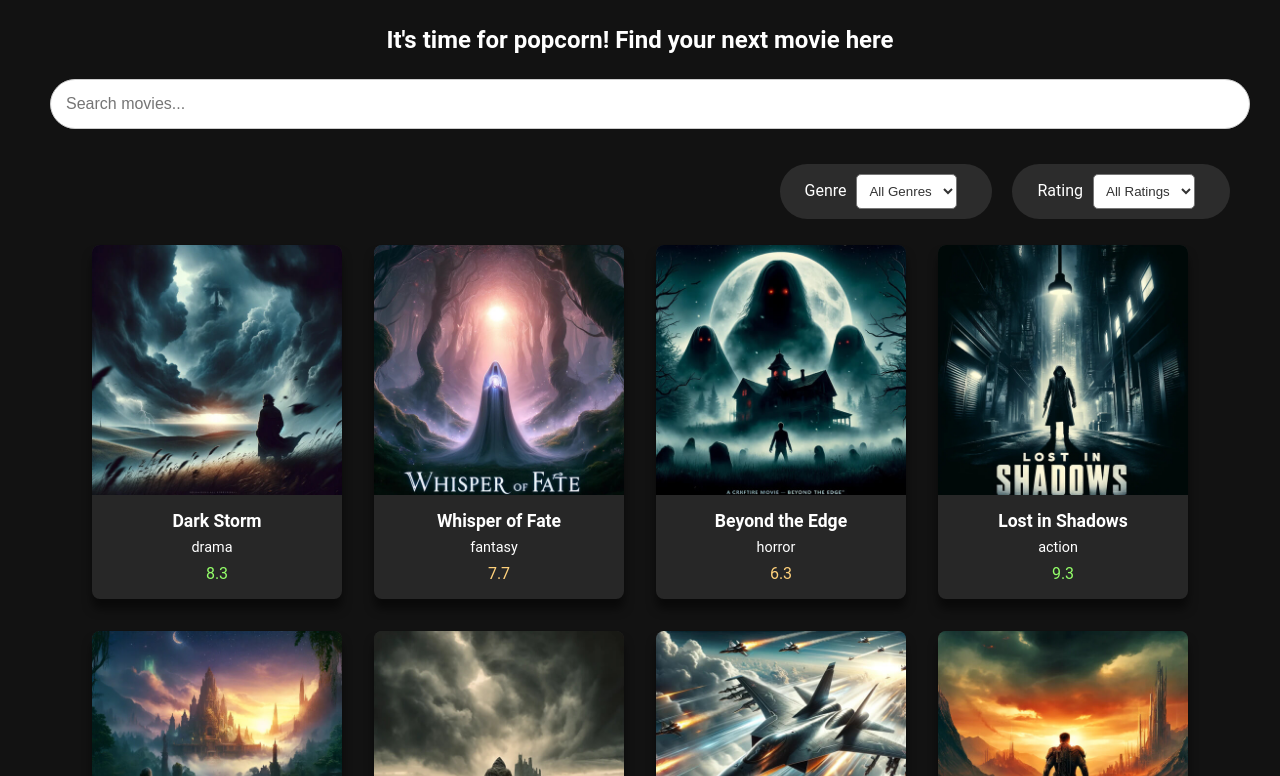
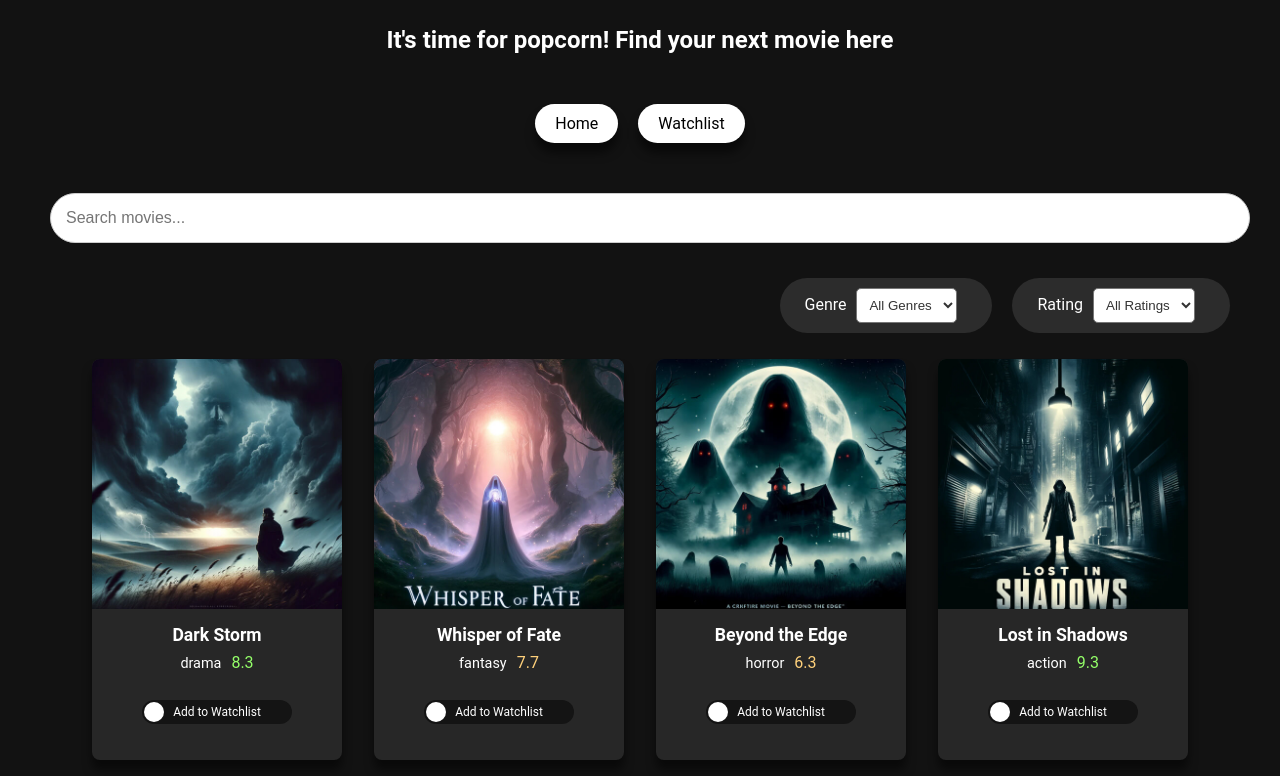
Before and after one commit to andreia-mkl/moviedux, a React (Create React App) app: page / in a window 1280 px wide. Shown: the part 324-1100 px from the top of the page. Built offline with nearby package versions, Linux system fonts and the light colour scheme.

Commit message:
feature/MDUX-006-routing

```diff
--- a/package.json
+++ b/package.json
@@ -8,6 +8,7 @@
     "@testing-library/user-event": "^13.5.0",
     "react": "^18.2.0",
     "react-dom": "^18.2.0",
+    "react-router-dom": "^6.22.3",
     "react-scripts": "5.0.1",
     "web-vitals": "^2.1.4"
   },
--- a/src/App.js
+++ b/src/App.js
@@ -1,15 +1,70 @@
-import './App.css';
-import './styles.css';
-import Header from './components/Header';
-import Footer from './components/Footer';
-import MoviesGrid from './components/MoviesGrid';
+import "./App.css";
+import "./styles.css";
+import { useState, useEffect } from "react";
+import Header from "./components/Header";
+import Footer from "./components/Footer";
+import MoviesGrid from "./components/MoviesGrid";
+import Watchlist from "./components/Watchlist";
+import { BrowserRouter as Router, Routes, Route, Link } from "react-router-dom";
 
 function App() {
+  const [movies, setMovies] = useState([]);
+  const [watchlist, setWatchlist] = useState([]);
+
+  useEffect(() => {
+    fetch("movies.json")
+      .then((response) => response.json())
+      .then((data) => setMovies(data));
+  }, []);
+
+  const toggleWatchlist = (movieId) => {
+    setWatchlist((prev) =>
+      prev.includes(movieId)
+        ? prev.filter((id) => id !== movieId)
+        : [...prev, movieId]
+    );
+  };
+
   return (
     <div className="App">
-      <div className='container'>
+      <div className="container">
         <Header></Header>
-        <MoviesGrid/>
+
+        <Router>
+          <nav>
+            <ul>
+              <li>
+                <Link to="/">Home</Link>
+              </li>
+              <li>
+                <Link to="/watchlist">Watchlist</Link>
+              </li>
+            </ul>
+          </nav>
+
+          <Routes>
+            <Route
+              path="/"
+              element={
+                <MoviesGrid
+                  movies={movies}
+                  watchlist={watchlist}
+                  toggleWatchlist={toggleWatchlist}
+                />
+              }
+            ></Route>
+            <Route
+              path="/watchlist"
+              element={
+                <Watchlist
+                  movies={movies}
+                  watchlist={watchlist}
+                  toggleWatchlist={toggleWatchlist}
+                />
+              }
+            ></Route>
+          </Routes>
+        </Router>
       </div>
 
       <Footer></Footer>
--- a/src/components/MovieCard.js
+++ b/src/components/MovieCard.js
@@ -1,7 +1,7 @@
 import React from "react";
 import "../styles.css";
 
-export default function MovieCard({ movie }) {
+export default function MovieCard({ movie, isWatchlisted, toggleWatchlist }) {
   const handleError = (e) => {
     e.target.src = "images/default.jpg";
   };
@@ -26,10 +26,26 @@
         />
         <div className="movie-card-info">
           <h3 className="movie-card-title">{movie.title}</h3>
-          <p className="movie-card-genre">{movie.genre}</p>
-          <p className={`"movie-card-rating" ${getRatingClass(movie.rating)}`}>
-            {movie.rating}
-          </p>
+          <div>
+            <span className="movie-card-genre">{movie.genre}</span>
+            <span
+              className={`"movie-card-rating" ${getRatingClass(movie.rating)}`}
+            >
+              {movie.rating}
+            </span>
+          </div>
+          <label className="switch">
+            <input
+              type="checkbox"
+              checked={isWatchlisted}
+              onChange={() => toggleWatchlist(movie.id)}
+            ></input>
+            <span className="slider">
+              <span className="slider-label">
+                {isWatchlisted ? "In Watchlist" : "Add to Watchlist"}
+              </span>
+            </span>
+          </label>
         </div>
       </div>
     </div>
--- a/src/components/MoviesGrid.js
+++ b/src/components/MoviesGrid.js
@@ -1,18 +1,11 @@
-import React, { useState, useEffect } from "react";
+import React, { useState } from "react";
 import "../styles.css";
 import MovieCard from "./MovieCard";
 
-export default function MoviesGrid() {
-  const [movies, setMovies] = useState([]);
+export default function MoviesGrid({ movies, watchlist, toggleWatchlist }) {
   const [searchTerm, setSearchTerm] = useState("");
   const [genre, setGenre] = useState("All Genres");
   const [rating, setRating] = useState("All Ratings");
-
-  useEffect(() => {
-    fetch("movies.json")
-      .then((response) => response.json())
-      .then((data) => setMovies(data));
-  }, []);
 
   const handleSearchChange = (e) => {
     setSearchTerm(e.target.value);
@@ -105,7 +98,12 @@
 
       <div className="movies-grid">
         {filteredMovies.map((movie) => (
-          <MovieCard movie={movie} key={movie.id}></MovieCard>
+          <MovieCard
+            movie={movie}
+            key={movie.id}
+            toggleWatchlist={toggleWatchlist}
+            isWatchlisted={watchlist.includes(movie.id)}
+          ></MovieCard>
         ))}
       </div>
     </div>
--- /dev/null
+++ b/src/components/Watchlist.js
@@ -0,0 +1,24 @@
+import React from "react";
+import "../styles.css";
+import MovieCard from "./MovieCard";
+
+export default function Watchlist({ movies, watchlist, toggleWatchlist }) {
+  return (
+    <div>
+      <h1 className="title">Your watchlist</h1>
+      <div className="watchlist">
+        {watchlist.map((id) => {
+          const movie = movies.find((movie) => movie.id === id);
+          return (
+            <MovieCard
+              key={id}
+              movie={movie}
+              toggleWatchlist={toggleWatchlist}
+              isWatchlisted={true}
+            ></MovieCard>
+          );
+        })}
+      </div>
+    </div>
+  );
+}
```
Also changed, not shown: 1 other file (tests, documents, lock files or other folders).
